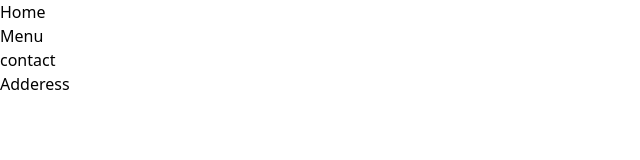
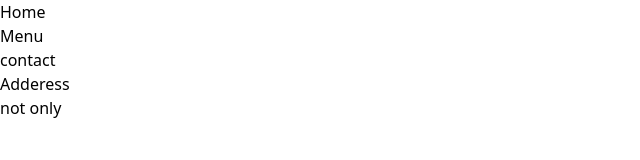
Before and after one commit to muhammadomarfaruk/onlyme, a website: page index.html in a window 1280 px wide. Shown: the full height of the page, 0-640 px from the left. Drawn offline with Linux system fonts and the light colour scheme.

Commit message:
Update index.html

```diff
--- a/index.html
+++ b/index.html
@@ -18,6 +18,7 @@
                     <li>Menu</li>
                     <li>contact</li>
                     <li>Adderess</li>
+                    <li>not only</li>
                 </ul>
             </div>
         </nav>
```
